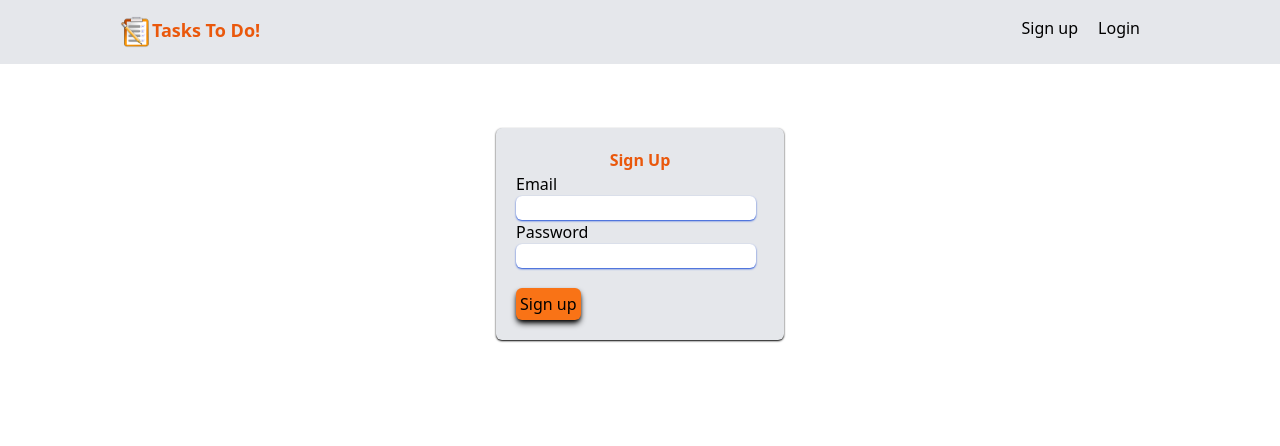
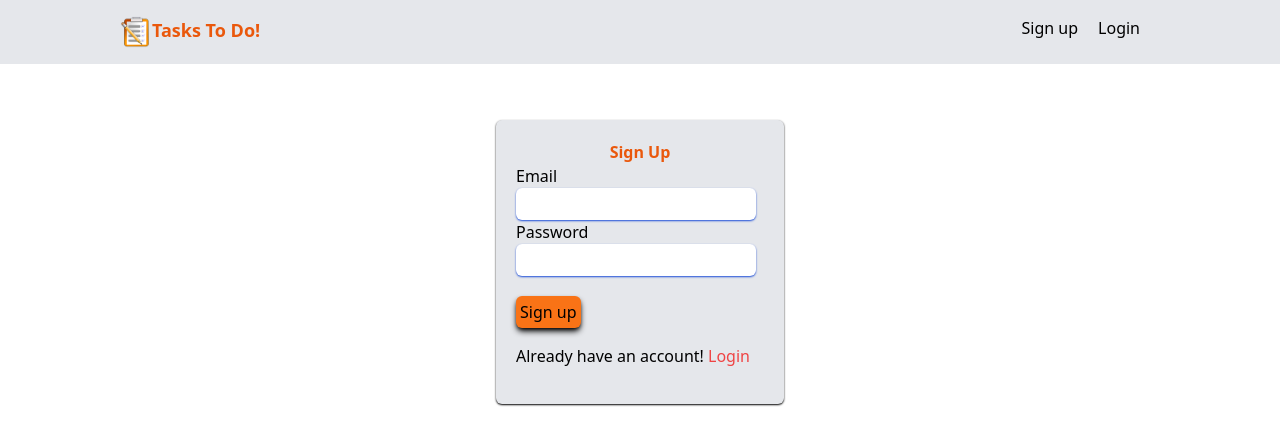
Before and after one commit to WilfredMutwiri/MERN-TODO-APP, a React (Create React App) app in the folder frontend/: page /signup in a window 1280 px wide. Shown: the top 446 px of the page. Built offline with nearby package versions, Linux system fonts and the light colour scheme.

Commit message:
Add loading state on login and signup

```diff
--- a/frontend/src/pages/Home.js
+++ b/frontend/src/pages/Home.js
@@ -56,7 +56,6 @@ const Home = () => {
         })
         const json=await response.json()
         console.log("Task created successfully!");
-        console.log(json)
         if(!response.ok){
             setError(json.error)
         }else
@@ -67,7 +66,6 @@ const Home = () => {
             dispatch({type:'CREATE_TASK',payload:json})
         }catch(error){
             setError("An error occured while adding the tasks")
-            console.log(error);
         }
         if(response.ok){
             setTaskInfo('');
--- a/frontend/src/pages/Login.js
+++ b/frontend/src/pages/Login.js
@@ -5,31 +5,39 @@ const Login = () => {
     const [email,setEmail]=useState('')
     const [password,setPassword]=useState('')
     const {login,isLoading,error}=useLogin()
+    const [load,setload]=useState(true)
+
 
     const handleSubmit=async(e)=>{
         e.preventDefault()
         await login(email,password)
+        setload(false)
     }
     return (
-        <form class="bg-gray-200 mt-16 w-72 p-5 m-auto rounded-md shadow-sm shadow-black" onSubmit={handleSubmit}>
+        <div>
+        <p class={`${load ? 'hidden':'block' } text-center pt-10 text-green-600`}>Please wait...this may take some time..</p>
+         <form class="bg-gray-200 mt-16 w-72 p-5 m-auto rounded-md shadow-sm shadow-black" onSubmit={handleSubmit}>
         <h3 class="text-center text-orange-600 font-semibold">Login</h3>
         <label>Email</label><br/>
         <input
         type="email"
         onChange={(e)=>setEmail(e.target.value)}
         value={email}
-        class="w-60 rounded-md shadow-sm shadow-blue-700"
+        class="w-60 p-1 rounded-md shadow-sm shadow-blue-700"
         /><br/>
         <label>Password</label><br/>
         <input
         type="password"
         onChange={(e)=>setPassword(e.target.value)}
         value={password}
-        class="w-60 rounded-md shadow-sm shadow-blue-700"
+        class="w-60 p-1 rounded-md shadow-sm shadow-blue-700"
         /><br/>
         <button disabled={isLoading} class="mt-5 bg-orange-500 p-1 rounded-md shadow-md shadow-black">Login</button>
         {error && <div class=" bg-red-300 mt-5 p-1 rounded-md text-red-700">{error}</div>}
+
+        <p class="pb-4 pt-4">Don't have an account? <a class="text-red-500" href="/signup">Sign up</a></p>
         </form>
+        </div>
     );
 }
 
--- a/frontend/src/pages/Signup.js
+++ b/frontend/src/pages/Signup.js
@@ -5,32 +5,39 @@ const Signup = () => {
     const [email,setEmail]=useState('')
     const [password,setPassword]=useState('')
     const {signup,isLoading,error}=useSignup()
+    const [load,setload]=useState(true)
 
     const handleSubmit=async(e)=>{
         e.preventDefault()
         await signup(email,password)
+        setload(false)
+
     }
     return (
-        <form class="bg-gray-200 mt-16 w-72 p-5 m-auto rounded-md shadow-sm shadow-black" onSubmit={handleSubmit}>
+        <div>
+        <p class={`${load ? 'hidden':'block' } text-center pt-10 text-green-600`}>Please wait...this may take some time..</p>
+        <form class="bg-gray-200 mt-14 w-72 p-5 m-auto rounded-md shadow-sm shadow-black" onSubmit={handleSubmit}>
         <h3 class="text-center text-orange-600 font-semibold">Sign Up</h3>
         <label>Email</label><br/>
         <input
         type="email"
         onChange={(e)=>setEmail(e.target.value)}
         value={email}
-        class="w-60 rounded-md shadow-sm shadow-blue-700"
+        class="w-60 p-1 rounded-md shadow-sm shadow-blue-700"
         /><br/>
         <label>Password</label><br/>
         <input
         type="password"
         onChange={(e)=>setPassword(e.target.value)}
         value={password}
-        class="w-60 rounded-md shadow-sm shadow-blue-700"
+        class="w-60 p-1 rounded-md shadow-sm shadow-blue-700"
         /><br/>
         <button disabled={isLoading} class="mt-5 bg-orange-500 p-1 rounded-md shadow-md shadow-black">Sign up</button>
 
         {error && <div class=" bg-red-300 mt-5 p-1 rounded-md text-red-700">{error}</div>}
+        <p class="pt-4 pb-4">Already have an account! <a class="text-red-500" href="/login">Login</a></p>
         </form>
+        </div>
     );
 }
 
```
Also changed, not shown: 1 other file (tests, documents, lock files or other folders).
